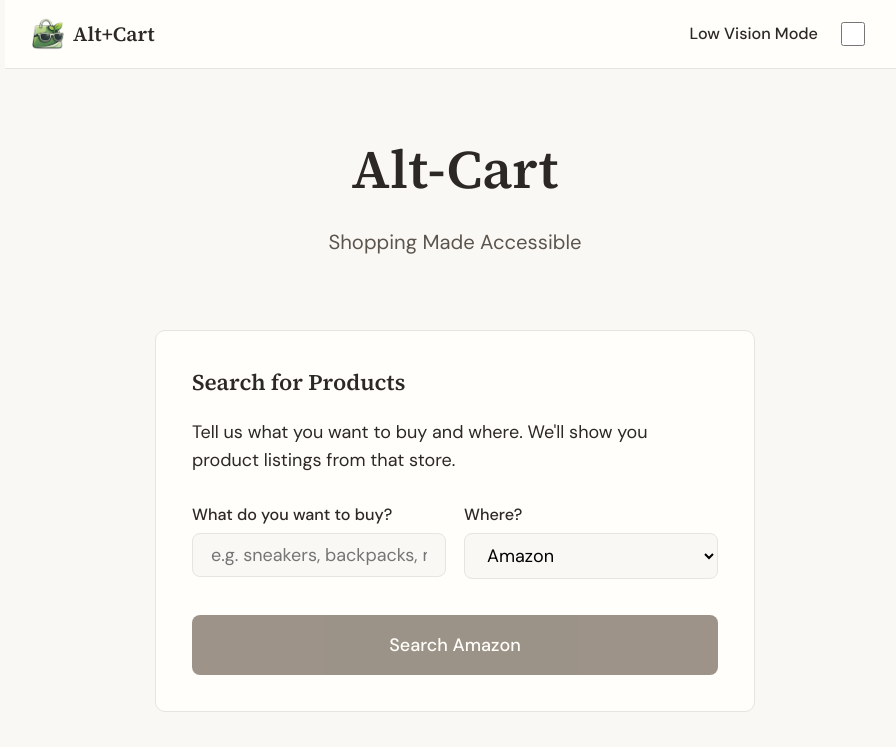
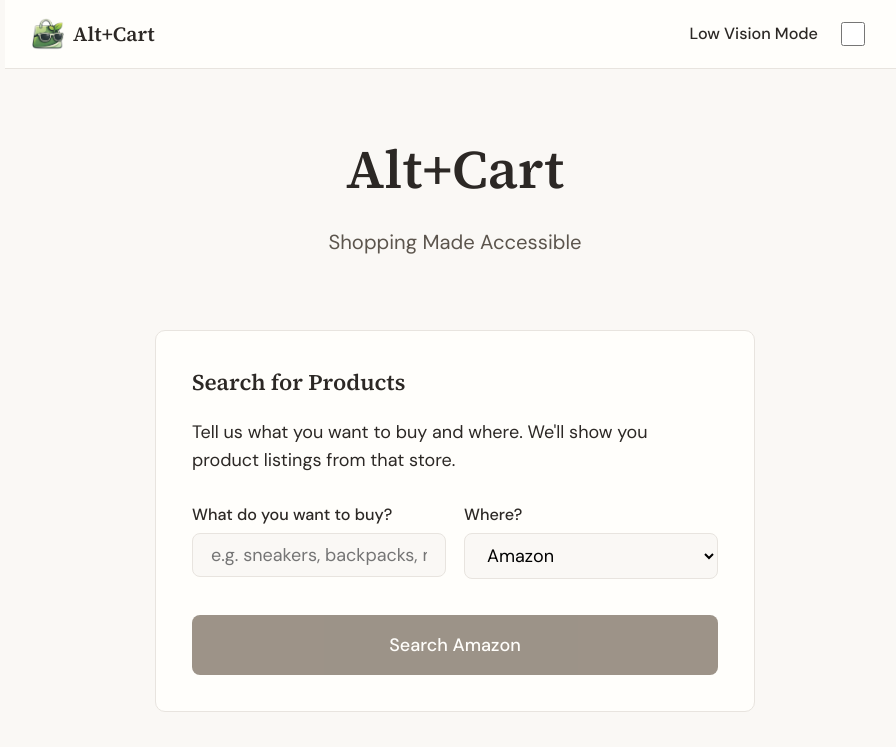
Before and after one commit to Supernova-45/Alt-Cart, a React (Vite) app in the folder web/: page / in a window 1280 px wide. Shown: the top 747 px of the page, without its empty margins (185-1081 px from the left). Built offline with nearby package versions, Linux system fonts and the light colour scheme.

Commit message:
changed landing

```diff
--- a/web/src/routes/Landing.tsx
+++ b/web/src/routes/Landing.tsx
@@ -76,7 +76,7 @@ export function Landing() {
       <SkipLink targetId="main-content" />
       <main id="main-content" className="container">
         <header className="landing-header">
-          <h1>Alt-Cart</h1>
+          <h1>Alt+Cart</h1>
           <p className="tagline">Shopping Made Accessible</p>
         </header>
 
```
